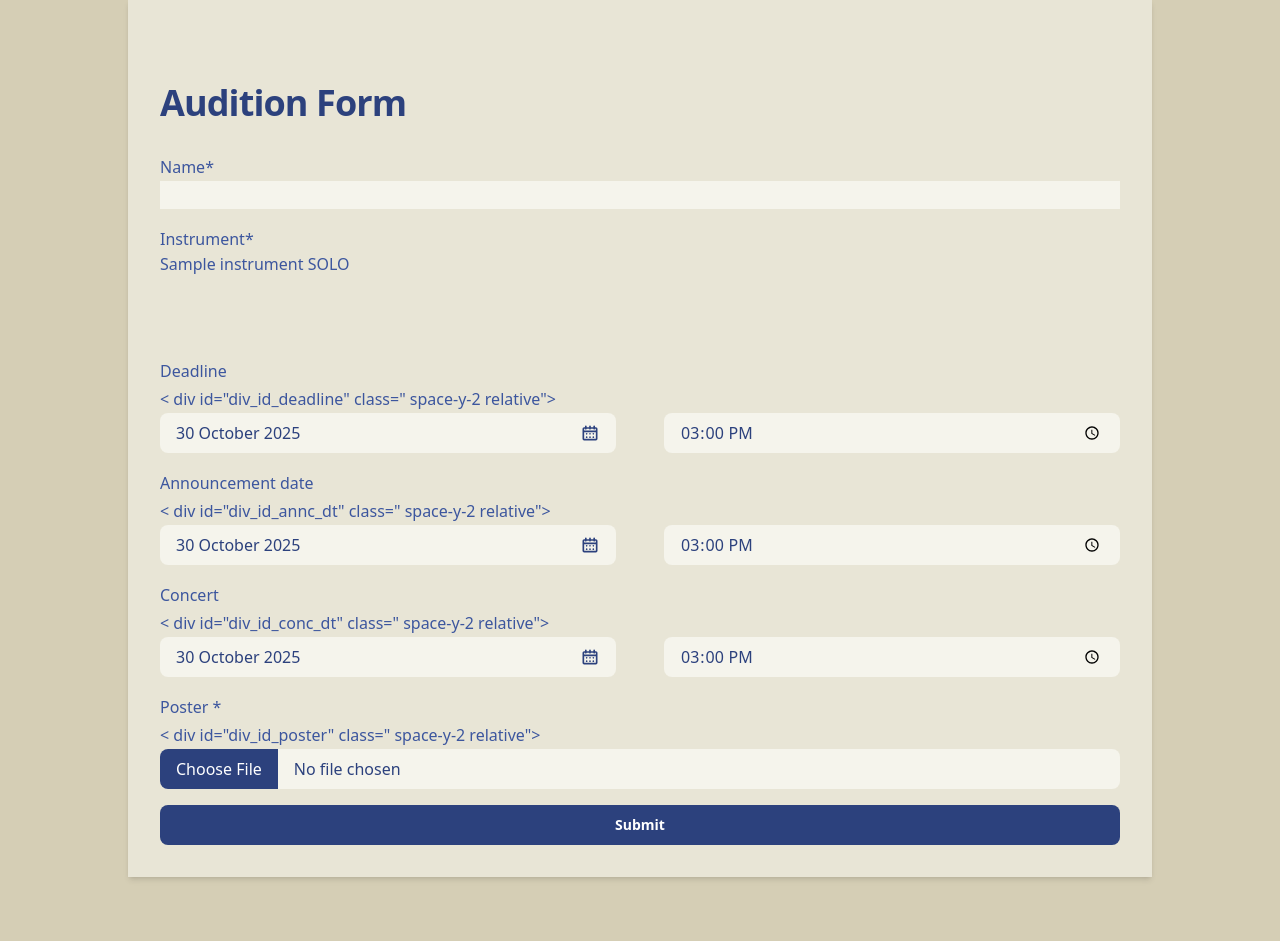
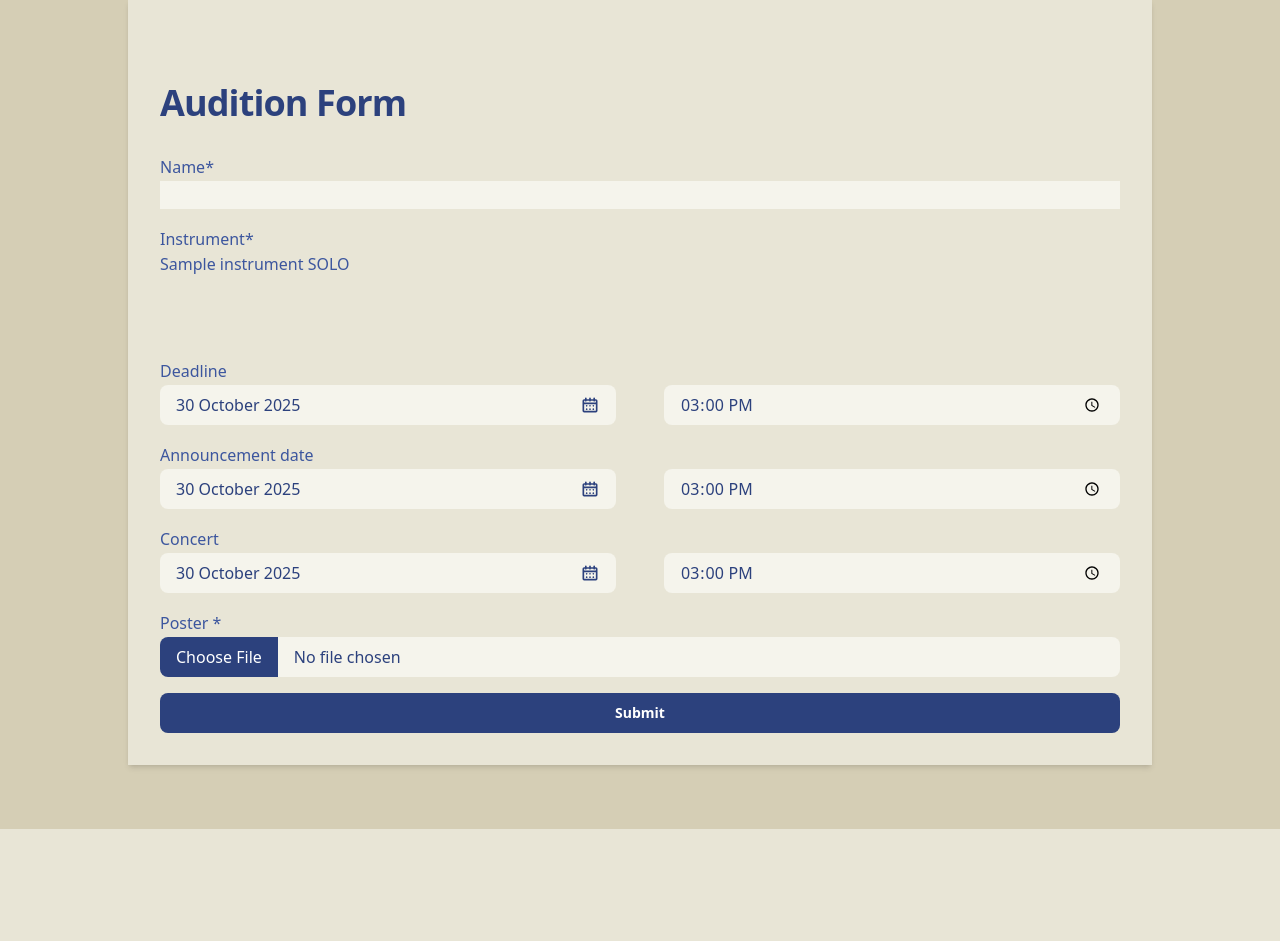
Before and after one commit to SpringOfLives/rosha_forms, a Django app: page /audition/audition_form/ in a window 1280 px wide. Shown: the part 137-1078 px from the top of the page. After the commit the page ends 966 px from the top, so only its background shows below. Run offline with Django 5.2, Linux system fonts and the light colour scheme; tables that the repository leaves empty hold one stand-in row (values such as "Sample post"); style sheets or scripts are compiled from the project's sources; some libraries are stand-ins or nearby versions.

Commit message:
remove {% tag %} to be compatible with djlint

```diff
--- a/templates/crispy_tailwind/datetime_input.html
+++ b/templates/crispy_tailwind/datetime_input.html
@@ -11,20 +11,8 @@
             {% if field.field.required %}<span class="asteriskField">*</span>{% endif %}
          </label>
       {% endif %}
-      <
-      {% if tag %}
-         {{ tag }}
-      {% else %}
-         div
-      {% endif %}
-      id="div_{{ field.auto_id }}" class="
-      {% if wrapper_class %}{{ wrapper_class }}{% endif %}
-      {% if field_class %}
-         {{ field_class }}
-      {% else %}
-         space-y-2
-      {% endif %}
-      relative">
+      <div id="div_{{ field.auto_id }}"
+           class="{% if wrapper_class %}{{ wrapper_class }}{% endif %}{% if field_class %}{{ field_class }}{% else %}space-y-2 {% endif %}relative">
          {# otherwise use django rendering with additional classes added #}
          <div class="grid grid-cols-2 gap-x-12">
             <div class="relative flex w-full items-center">
@@ -61,12 +49,6 @@
             </div>
          </div>
          {% include 'tailwind/layout/help_text_and_errors.html' %}
-      </
-      {% if tag %}
-         {{ tag }}
-      {% else %}
-         div
-      {% endif %}
-      >
+      </div>
    </div>
 {% endif %}
--- a/templates/crispy_tailwind/file_input.html
+++ b/templates/crispy_tailwind/file_input.html
@@ -11,32 +11,14 @@
             {% if field.field.required %}<span class="asteriskField">*</span>{% endif %}
          </label>
       {% endif %}
-      <
-      {% if tag %}
-         {{ tag }}
-      {% else %}
-         div
-      {% endif %}
-      id="div_{{ field.auto_id }}" class="
-      {% if wrapper_class %}{{ wrapper_class }}{% endif %}
-      {% if field_class %}
-         {{ field_class }}
-      {% else %}
-         space-y-2
-      {% endif %}
-      relative">
+      <div id="div_{{ field.auto_id }}"
+           class=" {% if wrapper_class %}{{ wrapper_class }}{% endif %} {% if field_class %} {{ field_class }} {% else %} space-y-2 {% endif %} relative">
          {# otherwise use django rendering with additional classes added #}
          <input id="id_{{ field.name }}"
                 name="{{ field.name }}"
                 type="file"
                 class="input-primary text-base block file:bg-primary-700 file:text-white file:px-4 file:py-2 file:me-4 w-full border border-gray-300 rounded-lg dark:text-gray-400 dark:bg-gray-700 dark:border-gray-600 dark:placeholder-gray-400">
          {% include 'tailwind/layout/help_text_and_errors.html' %}
-      </
-      {% if tag %}
-         {{ tag }}
-      {% else %}
-         div
-      {% endif %}
-      >
+      </div>
    </div>
 {% endif %}
```
Also changed, not shown: templates/crispy_tailwind/date_input.html (+3 -21 lines). Lines whose indentation alone changed are shown as unchanged.
